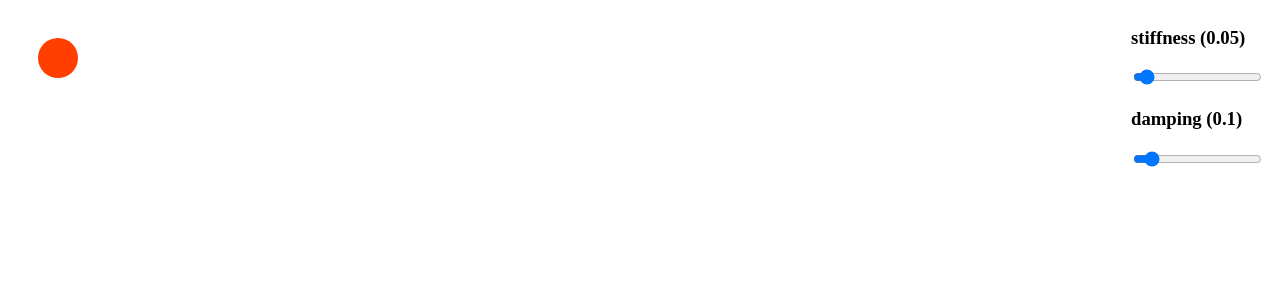
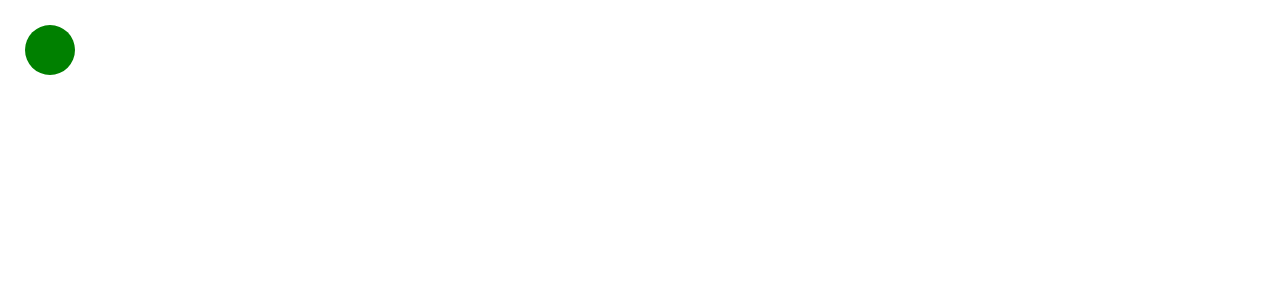
Before and after one commit to nicoglennon/emosh, a Svelte app: page / in a window 1280 px wide. Shown: the top 300 px of the page. Built offline with nearby package versions, Linux system fonts and the light colour scheme.

Commit message:
colors cycle

```diff
--- a/public/global.css
+++ b/public/global.css
@@ -2,20 +2,9 @@ html,
 body {
   width: 100%;
   height: 100%;
-}
-main {
-  align-content: center;
-  box-sizing: border-box;
-  display: grid;
-  font-family: "SF Pro Text", "SF Pro Icons", "Helvetica Neue", "Helvetica",
-    "Arial", sans-serif;
-  hyphens: auto;
-  line-height: 1.65;
-  margin: 0 auto;
-  max-width: 680px;
-  min-height: 100vh;
-  padding: 72px 0;
-  text-align: center;
+  cursor: none;
+  margin: 0;
+  padding: 0;
 }
 h1 {
   font-size: 45px;
--- a/src/App.svelte
+++ b/src/App.svelte
@@ -9,7 +9,7 @@
     }
   );
 
-  let size = spring(20);
+  let size = spring(25);
 </script>
 
 <style>
@@ -18,35 +18,51 @@
     height: 100%;
   }
   circle {
-    fill: #ff3e00;
+    animation: colorchange 10s infinite; /* animation-name followed by duration in seconds*/
+    /* you could also use milliseconds (ms) or something like 2.5s */
+    -webkit-animation: colorchange 10s infinite; /* Chrome and Safari */
+  }
+
+  @keyframes colorchange {
+    0% {
+      fill: red;
+    }
+    25% {
+      fill: yellow;
+    }
+    50% {
+      fill: blue;
+    }
+    75% {
+      fill: green;
+    }
+    100% {
+      fill: red;
+    }
+  }
+
+  @-webkit-keyframes colorchange /* Safari and Chrome - necessary duplicate */ {
+    0% {
+      background: red;
+    }
+    25% {
+      background: yellow;
+    }
+    50% {
+      background: blue;
+    }
+    75% {
+      background: green;
+    }
+    100% {
+      background: red;
+    }
   }
 </style>
 
-<div style="position: absolute; right: 1em;">
-  <label>
-    <h3>stiffness ({coords.stiffness})</h3>
-    <input
-      bind:value={coords.stiffness}
-      type="range"
-      min="0"
-      max="1"
-      step="0.01" />
-  </label>
-
-  <label>
-    <h3>damping ({coords.damping})</h3>
-    <input
-      bind:value={coords.damping}
-      type="range"
-      min="0"
-      max="1"
-      step="0.01" />
-  </label>
-</div>
-
 <svg
   on:mousemove={e => coords.set({ x: e.clientX, y: e.clientY })}
-  on:mousedown={() => size.set(500)}
-  on:mouseup={() => size.set(20)}>
+  on:mousedown={() => size.set(1000)}
+  on:mouseup={() => size.set(25)}>
   <circle cx={$coords.x} cy={$coords.y} r={$size} />
 </svg>
```
